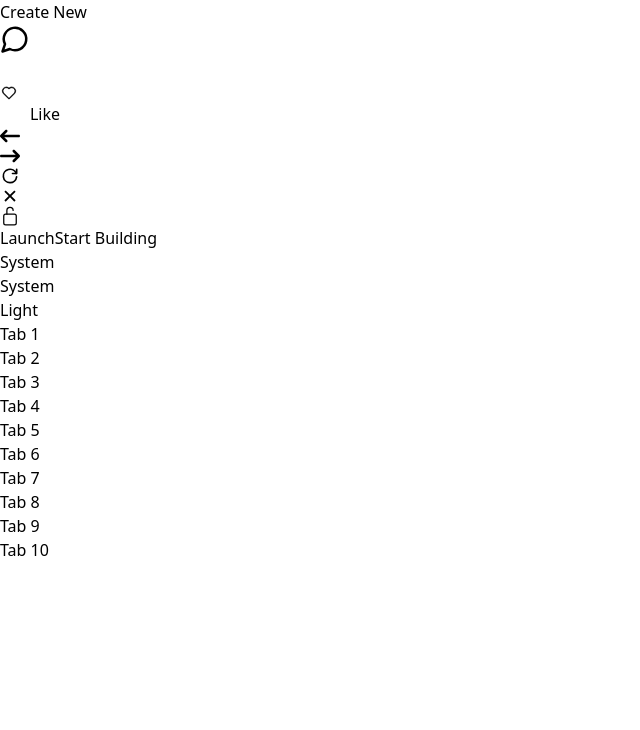
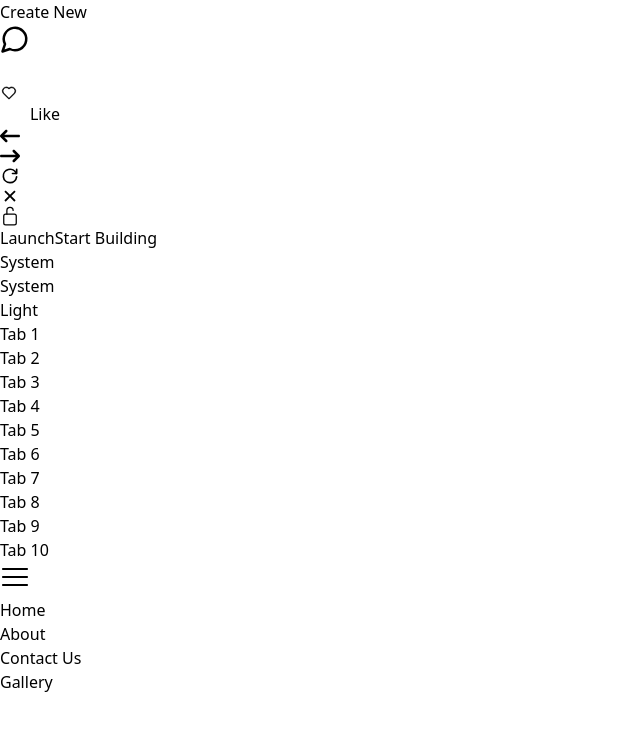
Before and after one commit to Aryan-205/ComponentLibrary2.0, a React (Vite) app: page / in a window 1280 px wide. Shown: the top 730 px of the page, without its empty margins (0-640 px from the left). Built offline with nearby package versions, Linux system fonts and the light colour scheme.

Commit message:
added a navbar component

```diff
--- a/src/App.tsx
+++ b/src/App.tsx
@@ -6,13 +6,14 @@ import MagnetTabs from "./components/MagnetTab";
 import MicroInteraction from "./components/MicroInteraction";
 import ModeSelector from "./components/ModeSelector";
 import QuestionPopup from "./components/QuestionPopup";
+import NavBar from "./components/NavBar";
 
 export default function App() {
 
   const [activeTab, setActiveTab] = useState('Tab 1');
 
   return (
-    <div className="w-full">
+    <div className="w-full grid grid-cols-2 gap-4 p-4 bg-neutral-200 h-[300vh]">
       <ButtonPopup/>
       <QuestionPopup/>
       <LikeButton/>
@@ -36,6 +37,7 @@ export default function App() {
         onSelect={(option) => setActiveTab(option)}
         activeTab={activeTab}
       />
+      <NavBar/>
     </div>
   );
 }
--- a/src/components/ButtonPopup.tsx
+++ b/src/components/ButtonPopup.tsx
@@ -10,7 +10,7 @@ export default function ButtonPopup(){
 
   const [open, setOpen] = useState(false);
   return (
-    <div className="h-screen w-full bg-white flex justify-center items-center">
+    <div className="h-full w-full bg-white flex justify-center items-center border rounded-xl">
         <AnimatePresence>
 
           <motion.div
--- a/src/components/CornerButton.tsx
+++ b/src/components/CornerButton.tsx
@@ -1,7 +1,7 @@
 export default function CornerButton(){
   return (
     <>
-    <div className="h-screen w-full flex justify-center items-center bg-white gap-8">
+    <div className="h-full w-full flex justify-center items-center bg-white gap-8 border rounded-xl">
       <button className="py-2 px-4 bg-blue-500 text-white hover:bg-neutral-800 hover:border-neutral-100 transition-colors duration-200 relative group">Launch
         <span className="absolute -top-[2px] -left-[8px] corner-dot launch-dot-left-top" />
         <span className="absolute -bottom-[2px] -left-[8px] corner-dot launch-dot-left-bottom" />
--- a/src/components/LikeButton.tsx
+++ b/src/components/LikeButton.tsx
@@ -1,72 +1,13 @@
-// import { useState } from "react"
-// import { CiHeart } from "react-icons/ci";
-// import {AnimatePresence, motion} from 'motion/react'
-
-// export default function LikeButton(){
-
-//   const [like, setLike] = useState(0)
-
-//   return (
-//     <>
-//       <div className="w-full h-screen bg-white relative flex justify-center items-center">
-//         <button
-//           onClick={()=>setLike(p=>p+1)}
-//           className="rounded-3xl bg-slate-50 hover:bg-slate-100 active:bg-slate-50 border border-neutral-300 px-4 py-2 flex justify-center items-center gap-1 w-f"
-//         >
-//         <AnimatePresence>
-//           <CiHeart size={18} strokeWidth={0.8}  color={like ? "#f81980" : "000000"}/>
-//           <motion.span
-//             className="font-light"
-//             initial={{y:-10}}
-//             animate={{y:0}}
-//             exit={{y:-10}}
-//             transition={{duration:1}}
-
-//           >
-//             {like>0? like : ""}
-//           </motion.span>
-//           <span className="font-light">
-//             Like
-//             <motion.span
-//               initial={{y:-10}}
-//               animate={{y:0}}
-//               transition={{duration:1}}
-//             >
-//               {like>0 ? "s" : ""}
-//             </motion.span>
-//           </span>
-//         </AnimatePresence>
-//         </button>
-//       </div>
-//     </>
-//   )
-// }
-
 import { useState } from "react";
 import { CiHeart } from "react-icons/ci";
-import { AnimatePresence, motion } from "framer-motion"; // Correct import for Framer Motion
+import { AnimatePresence, motion } from "motion/react";
 
 export default function LikeButton() {
   const [like, setLike] = useState(0);
 
-  // Define the common animation properties
-  // const animationProps = {
-  //   initial: { y: 10, opacity: 0 },
-  //   animate: { y: 0, opacity: 1 },
-  //   exit: { y: -10, opacity: 0 },
-  //   transition: { duration: 0.3 }, // Shorter duration for a snappier feel
-  // };
-
-  // Variant for the 'like' count - a different element for each number
-  // const countVariants = {
-  //   initial: { y: 10, opacity: 0 },
-  //   animate: { y: 0, opacity: 1 },
-  //   exit: { y: -10, opacity: 0 },
-  // };
-
   return (
     <>
-      <div className="w-full h-screen bg-white relative flex justify-center items-center">
+      <div className="w-full h-full bg-white relative flex justify-center items-center border rounded-xl">
         <button
           onClick={() => setLike(p => p + 1)}
           style={{width: like > 0 ? "110px" : "90px"}}
--- a/src/components/MagnetTab.tsx
+++ b/src/components/MagnetTab.tsx
@@ -14,7 +14,7 @@ const MagnetTabs = ({ slug, options, onSelect, activeTab }: MagnetTabsProps) =>
   const [hovered, setHovered] = React.useState<string | undefined>(undefined);
 
   return (
-    <div className='w-full h-screen flex justify-center items-center'>
+    <div className='w-full h-full flex justify-center items-center border rounded-xl bg-white'>
       <div className="flex items-start justify-start">
         <ul className="flex border-[1px] border-black/10 shadow-md p-1 rounded-md">
           {options.map((option) => {
--- a/src/components/MicroInteraction.tsx
+++ b/src/components/MicroInteraction.tsx
@@ -12,7 +12,7 @@ export default function MicroInteraction(){
 
   return (
     <>
-      <div className="w-full h-screen bg-white flex justify-center items-center">
+      <div className="w-full h-full bg-white flex justify-center items-center border rounded-xl">
         <div className="flex justify-center items-center rounded-2xl border-2 border-neutral-200 p-2">
           <motion.div className="hover:bg-neutral-200 rounded-lg p-2">
             <motion.span>
--- a/src/components/ModeSelector.tsx
+++ b/src/components/ModeSelector.tsx
@@ -5,7 +5,7 @@ export default function ModeSelector() {
   const [isSystem, setIsSystem] = useState(true);
 
   return (
-    <div className="flex items-center justify-center min-h-screen bg-gradient-to-br from-gray-50 to-gray-100">
+    <div className="flex items-center justify-center h-full bg-white border rounded-xl">
       <div className="relative">
         {/* Toggle Container */}
         <div
--- /dev/null
+++ b/src/components/NavBar.tsx
@@ -0,0 +1,25 @@
+import { AnimatePresence,motion } from "motion/react";
+import { useState } from "react";
+import { IoCloseOutline } from "react-icons/io5";
+import { RxHamburgerMenu } from "react-icons/rx";
+
+export default function NavBar(){
+
+  const [nav, setNav] = useState(false)
+
+  return (
+    <>
+    <div className="w-full h-full rounded-xl bg-white border relative overflow-hidden">
+      <motion.button onClick={()=>setNav(p=>!p)} className="top-4 right-4 p-2 bg-neutral-100 rounded-xl border absolute z-10">{nav ? <IoCloseOutline size={30}/> : <RxHamburgerMenu size={30}/>}</motion.button>
+      <AnimatePresence mode="wait">
+      <motion.div initial={{right:-100}} animate={{right: nav ? 0 : -300}} exit={{right:-100}} transition={{duration:0.4, ease:"easeInOut"}} className="absolute h-full w-60 bg-neutral-200 top-0 z-0 p-4 flex flex-col gap-2 text-2xl border-t-2 border-white text-gray-500 font-light">
+        <p>Home</p>
+        <p>About</p>
+        <p>Contact Us</p>
+        <p>Gallery</p>
+      </motion.div>
+      </AnimatePresence>
+    </div>
+    </>
+  )
+}
--- a/src/components/QuestionPopup.tsx
+++ b/src/components/QuestionPopup.tsx
@@ -10,7 +10,7 @@ export default function QuestionPopup(){
   const [open, setOpen] = useState(false)
 
   return (
-    <div className="h-screen w-full bg-white border-y border-black flex justify-center items-center relative">
+    <div className="h-full w-full bg-white border  flex justify-center items-center relative rounded-xl">
       <AnimatePresence mode="popLayout">
         <motion.div
           animate={{
```
Lines whose indentation alone changed are shown as unchanged.
